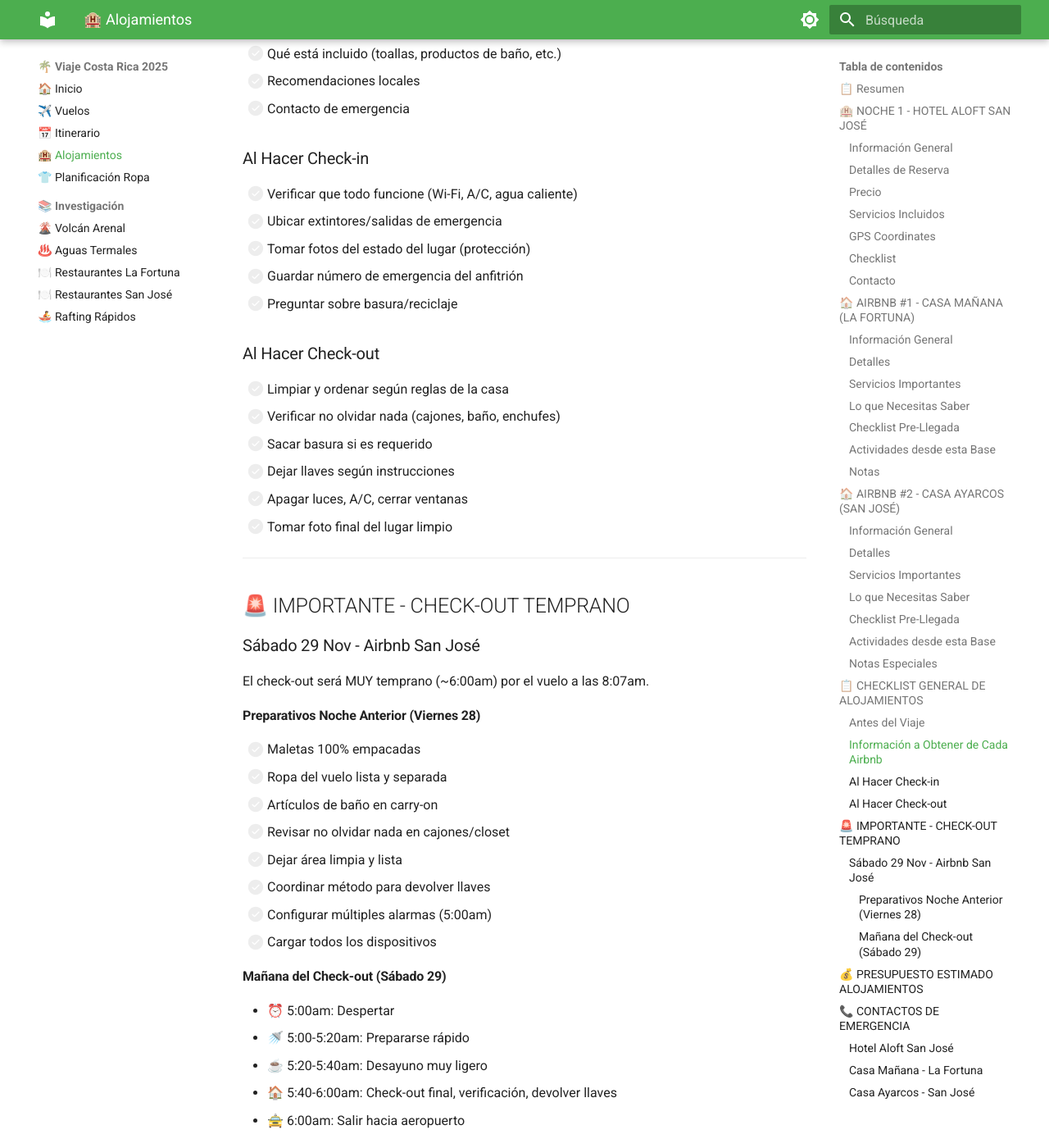
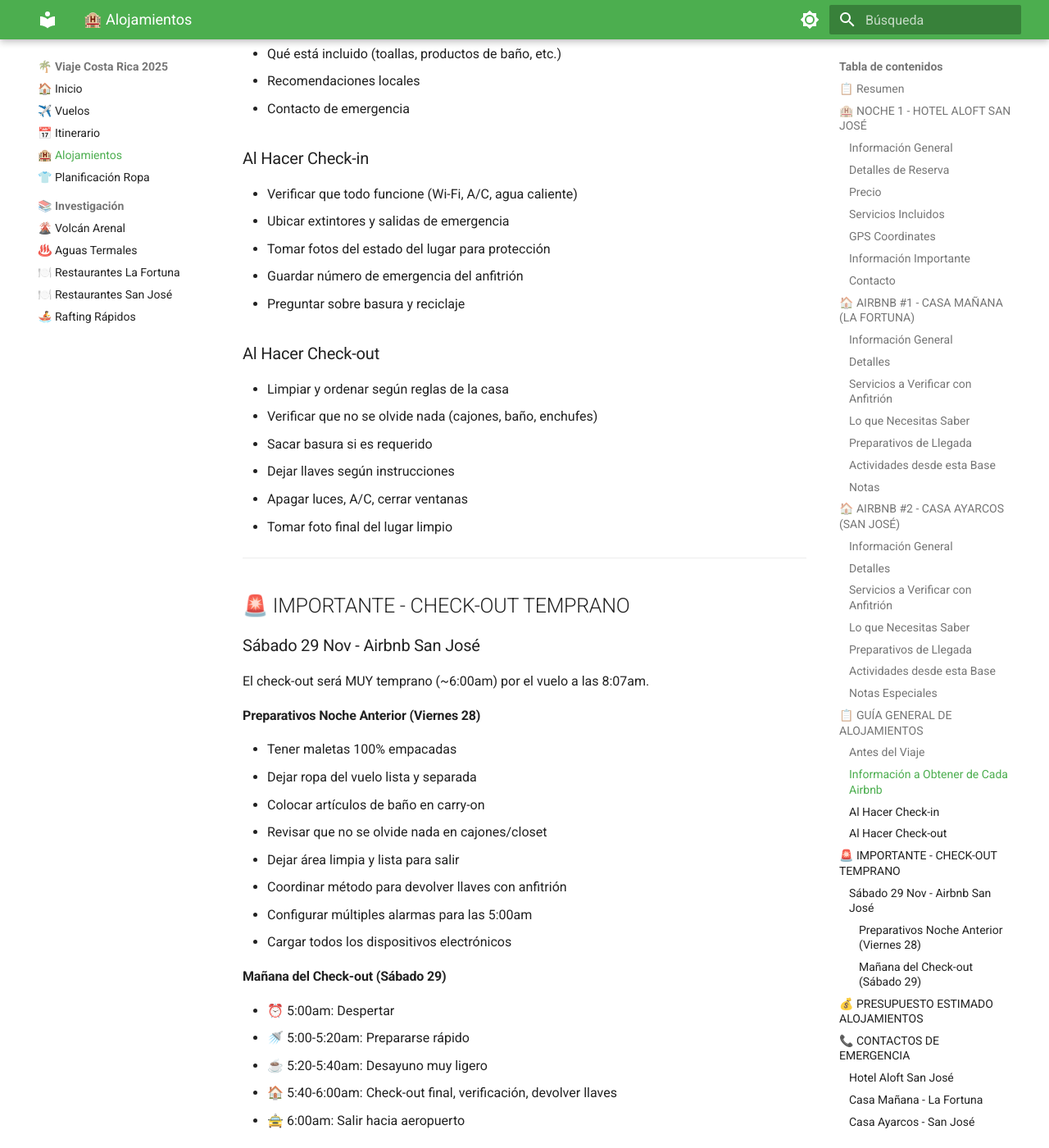
Before and after one commit to jvelez79/costa-rica, an MkDocs documentation site: the page built from docs/alojamientos.md, in a window 1280 px wide and 1400 px high, scrolled down 6319 px. Shown: the whole window at 82% size. Built offline with MkDocs 1.6.1 and Material for MkDocs 9.7.7, drawn with Linux system fonts in a browser that asks for light colours; some of the changed text lies outside the part shown.

Commit message:
Refactor alojamientos.md: Convert to public website style
- Change "Checklist" sections to "Información Importante" / "Preparativos de Llegada"
- Change "CHECKLIST GENERAL" to "GUÍA GENERAL"
- Remove all checkbox task lists throughout document
- Convert services lists to "Servicios a Verificar con Anfitrión"
- Convert to informative bullet points
- Remove "Última actualización" and "Próxima acción"
- Neutralize tone from directive to informative
- All accommodation details, contacts, and pricing preserved

🤖 Generated with [Claude Code](https://claude.com/claude-code)

Co-Authored-By: Claude <noreply@anthropic.com>

```diff
--- a/docs/alojamientos.md
+++ b/docs/alojamientos.md
@@ -46,15 +46,15 @@
 ### GPS Coordinates
 - **Coordenadas:** N 009° 57.339, W 84° 11.692
 
-### Checklist
-- [x] Confirmación de reserva (6488.384.259)
-- [x] Teléfono del hotel (+506 2205 3511)
-- [x] Dirección exacta para GPS
-- [x] Desayuno incluido confirmado
-- [x] WiFi y estacionamiento gratis confirmados
-- [ ] Confirmar transporte del aeropuerto al hotel
-- [ ] Verificar horario del desayuno
-- [ ] Llevar ID con foto y tarjeta de crédito al check-in
+### Información Importante
+- Confirmación de reserva: 6488.384.259
+- Teléfono del hotel: +506 2205 3511
+- Dirección disponible para GPS
+- Desayuno incluido en la reserva
+- WiFi y estacionamiento gratuitos confirmados
+- Confirmar transporte del aeropuerto al hotel con anticipación
+- Verificar horario del desayuno al llegar
+- Llevar ID con foto y tarjeta de crédito para el check-in
 
 ### Contacto
 - **Nombre:** Aloft San Jose Hotel, Costa Rica
@@ -81,13 +81,13 @@
 - **Horario check-in:** Verificar con anfitrión
 - **Horario check-out:** Verificar con anfitrión
 
-### Servicios Importantes
-- [ ] Wi-Fi
-- [ ] Cocina (para preparar desayunos)
-- [ ] Lavadora (útil si necesitas)
-- [ ] Estacionamiento (si aplica)
-- [ ] A/C o ventiladores
-- [ ] Agua caliente
+### Servicios a Verificar con Anfitrión
+- Wi-Fi disponible
+- Cocina equipada (para preparar desayunos)
+- Lavadora disponible
+- Estacionamiento (confirmar disponibilidad)
+- Aire acondicionado o ventiladores
+- Agua caliente
 
 ### Lo que Necesitas Saber
 - **Instrucciones de llegada:** Obtener del anfitrión
@@ -95,13 +95,13 @@
 - **Reglas de la casa:** Revisar antes de llegar
 - **Parking:** Verificar si hay y dónde
 
-### Checklist Pre-Llegada
-- [ ] Contactar anfitrión para confirmar llegada
-- [ ] Obtener instrucciones detalladas de acceso
-- [ ] Dirección exacta para GPS
-- [ ] Teléfono del anfitrión
-- [ ] Preguntar sobre recomendaciones locales
-- [ ] Verificar si incluye desayuno o cocina disponible
+### Preparativos de Llegada
+- Contactar anfitrión para confirmar llegada con anticipación
+- Obtener instrucciones detalladas de acceso
+- Solicitar dirección exacta para GPS
+- Guardar teléfono del anfitrión
+- Preguntar sobre recomendaciones locales
+- Verificar disponibilidad de cocina
 
 ### Actividades desde esta Base
 - Volcán Arenal (Día 1)
@@ -132,14 +132,14 @@
 - **Horario check-in:** Verificar con anfitrión
 - **Horario check-out:** ⚠️ COORDINAR early check-out
 
-### Servicios Importantes
-- [ ] Wi-Fi
-- [ ] Cocina
-- [ ] **Lavadora** ⭐ (IMPORTANTE - lavar ropa acumulada)
-- [ ] Estacionamiento (si aplica)
-- [ ] A/C o ventiladores
-- [ ] Agua caliente
-- [ ] Plancha (para ropa del regreso)
+### Servicios a Verificar con Anfitrión
+- Wi-Fi disponible
+- Cocina equipada
+- **Lavadora** ⭐ (importante para lavar ropa acumulada)
+- Estacionamiento (confirmar disponibilidad)
+- Aire acondicionado o ventiladores
+- Agua caliente
+- Plancha disponible (para ropa del regreso)
 
 ### Lo que Necesitas Saber
 - **Instrucciones de llegada:** Obtener del anfitrión
@@ -148,15 +148,15 @@
 - **Devolver llaves:** Método para check-out temprano
 - **Reglas de la casa:** Revisar
 
-### Checklist Pre-Llegada
-- [ ] Contactar anfitrión para confirmar llegada
-- [ ] ⭐ COORDINAR early check-out (6am del sábado 29)
-- [ ] Obtener instrucciones detalladas de acceso
-- [ ] Dirección exacta para GPS
-- [ ] Teléfono del anfitrión
-- [ ] Preguntar sobre uso de lavadora
-- [ ] Verificar procedimiento para check-out temprano
-- [ ] Preguntar recomendaciones de restaurantes cercanos
+### Preparativos de Llegada
+- Contactar anfitrión para confirmar llegada con anticipación
+- ⭐ **IMPORTANTE:** Coordinar early check-out (6am del sábado 29)
+- Obtener instrucciones detalladas de acceso
+- Solicitar dirección exacta para GPS
+- Guardar teléfono del anfitrión
+- Preguntar sobre uso de lavadora
+- Verificar procedimiento para check-out temprano
+- Solicitar recomendaciones de restaurantes cercanos
 
 ### Actividades desde esta Base
 - City Tour San José (Día 3 - llegada)
@@ -172,39 +172,39 @@
 
 ---
 
-## 📋 CHECKLIST GENERAL DE ALOJAMIENTOS
+## 📋 GUÍA GENERAL DE ALOJAMIENTOS
 
 ### Antes del Viaje
-- [ ] Imprimir/guardar todas las confirmaciones
-- [ ] Tener todos los números de teléfono guardados
-- [ ] Descargar direcciones en Google Maps offline
-- [ ] Contactar a todos los anfitriones
-- [ ] Revisar políticas de cancelación
-- [ ] Verificar qué está incluido (toallas, jabón, etc.)
+- Imprimir o guardar digitalmente todas las confirmaciones
+- Tener todos los números de teléfono guardados en el celular
+- Descargar direcciones en Google Maps offline
+- Contactar a todos los anfitriones con anticipación
+- Revisar políticas de cancelación
+- Verificar qué está incluido (toallas, jabón, etc.)
 
 ### Información a Obtener de Cada Airbnb
-- [ ] Dirección exacta y cómo llegar
-- [ ] Código Wi-Fi
-- [ ] Instrucciones de check-in/check-out
-- [ ] Reglas de la casa
-- [ ] Qué está incluido (toallas, productos de baño, etc.)
-- [ ] Recomendaciones locales
-- [ ] Contacto de emergencia
+- Dirección exacta y cómo llegar
+- Código Wi-Fi
+- Instrucciones de check-in y check-out
+- Reglas de la casa
+- Qué está incluido (toallas, productos de baño, etc.)
+- Recomendaciones locales
+- Contacto de emergencia
 
 ### Al Hacer Check-in
-- [ ] Verificar que todo funcione (Wi-Fi, A/C, agua caliente)
-- [ ] Ubicar extintores/salidas de emergencia
-- [ ] Tomar fotos del estado del lugar (protección)
-- [ ] Guardar número de emergencia del anfitrión
-- [ ] Preguntar sobre basura/reciclaje
+- Verificar que todo funcione (Wi-Fi, A/C, agua caliente)
+- Ubicar extintores y salidas de emergencia
+- Tomar fotos del estado del lugar para protección
+- Guardar número de emergencia del anfitrión
+- Preguntar sobre basura y reciclaje
 
 ### Al Hacer Check-out
-- [ ] Limpiar y ordenar según reglas de la casa
-- [ ] Verificar no olvidar nada (cajones, baño, enchufes)
-- [ ] Sacar basura si es requerido
-- [ ] Dejar llaves según instrucciones
-- [ ] Apagar luces, A/C, cerrar ventanas
-- [ ] Tomar foto final del lugar limpio
+- Limpiar y ordenar según reglas de la casa
+- Verificar que no se olvide nada (cajones, baño, enchufes)
+- Sacar basura si es requerido
+- Dejar llaves según instrucciones
+- Apagar luces, A/C, cerrar ventanas
+- Tomar foto final del lugar limpio
 
 ---
 
@@ -214,14 +214,14 @@
 El check-out será MUY temprano (~6:00am) por el vuelo a las 8:07am.
 
 #### Preparativos Noche Anterior (Viernes 28)
-- [ ] Maletas 100% empacadas
-- [ ] Ropa del vuelo lista y separada
-- [ ] Artículos de baño en carry-on
-- [ ] Revisar no olvidar nada en cajones/closet
-- [ ] Dejar área limpia y lista
-- [ ] Coordinar método para devolver llaves
-- [ ] Configurar múltiples alarmas (5:00am)
-- [ ] Cargar todos los dispositivos
+- Tener maletas 100% empacadas
+- Dejar ropa del vuelo lista y separada
+- Colocar artículos de baño en carry-on
+- Revisar que no se olvide nada en cajones/closet
+- Dejar área limpia y lista para salir
+- Coordinar método para devolver llaves con anfitrión
+- Configurar múltiples alarmas para las 5:00am
+- Cargar todos los dispositivos electrónicos
 
 #### Mañana del Check-out (Sábado 29)
 - ⏰ 5:00am: Despertar
```
Also changed, not shown: other parts of docs/alojamientos.md (+0 -3 lines).
